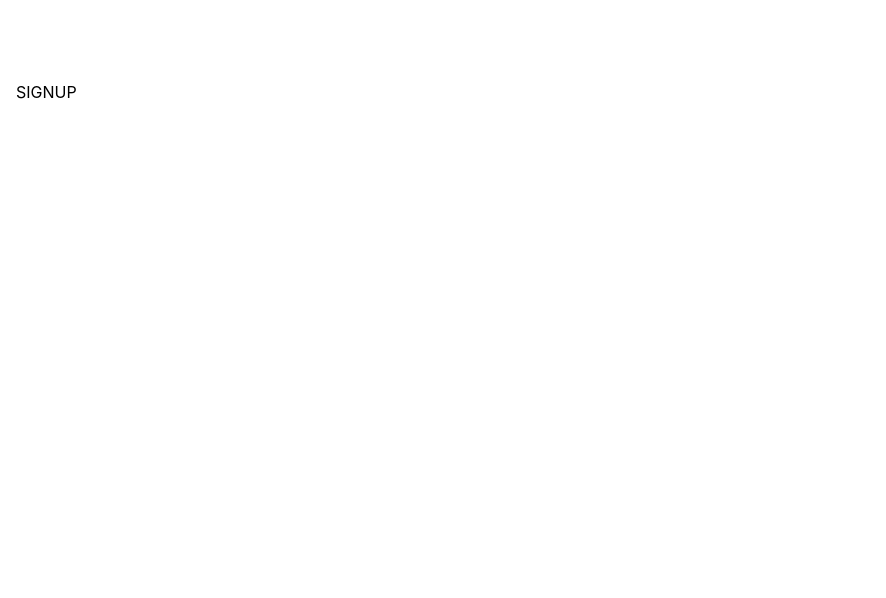
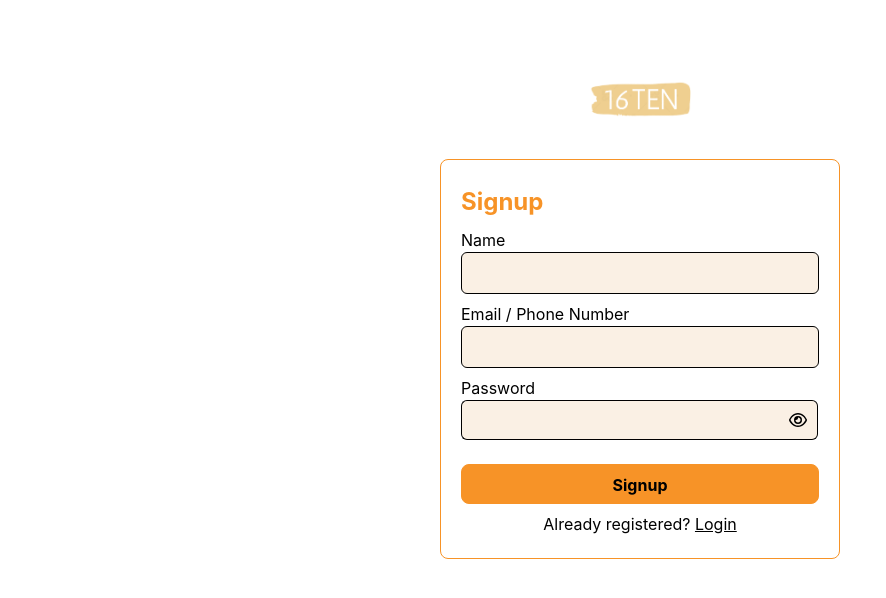
Before and after one commit to piyush-jaiswal-projects/ecommerce, a React (Create React App) app in the folder client/: page /signup in a window 1280 px wide. Shown: the top 598 px of the page, without its empty margins (0-886 px from the left). Built offline with nearby package versions, Linux system fonts and the light colour scheme.

Commit message:
Signup Page

```diff
--- a/client/src/components/Signup/signup.js
+++ b/client/src/components/Signup/signup.js
@@ -1,9 +1,121 @@
-import React from 'react'
+import React, {useState} from 'react'
+import { Logo1, Show, Hide } from '../../constants/images'
+import { useDispatch } from 'react-redux'
+import { signUpUser } from '../../reducers/userReducer'
 
 export default function Signup() {
+    const dispatch = useDispatch();
+
+    const [formData, setFormData] = useState({
+        name: "",
+        username: "",
+        password: ""
+    })
+
+    const [pass, setPass] = useState({
+        type: "password",
+        img: Show
+    })
+
+    function handleChange(e) {
+        setFormData({
+            ...formData,
+            [e.target.name]: e.target.value
+        })
+    }
+
+    function changePasswordState() {
+        if (pass.type === "password") {
+            setPass({
+                type: "text",
+                img: Hide
+            })
+        }
+        else {
+            setPass({
+                type: "password",
+                img: Show
+            })
+        }
+    }
+
+    function Signup() {
+        //add thunk middleware - which on success redirects to home and on failure set status failed
+        // on signup page
+        dispatch(signUpUser({ name: "Piyush" }))
+        window.location.replace("/");
+    }
+
+
     return (
         <div className='mt-[8vw] md:mt-[5vw] p-4'>
-            SIGNUP
+            <div className="w-[25rem] mx-auto flex justify-center">
+                <a href='/'>
+                    <img className="w-[25vw] sm:w-[18vw] md:w-[13vw] lg:w-[8vw]" src={Logo1} alt="16Ten" />
+                </a>
+            </div>
+
+            <div className='flex items-center justify-center'>
+
+                <div className='sm:left-0 w-[20rem] sm:w-[25rem] h-[25rem] mt-10 p-5 rounded-lg border border-secondary'>
+
+                    <div className='my-1'>
+                        <h1 className='text-secondary font-bold text-[1.5rem]'>Signup</h1>
+                    </div>
+
+                    <div className='my-2'>
+                        <label>Name</label>
+                        <br />
+                        <input
+                            className='bg-base border w-[100%] rounded-md p-2 outline-secondary'
+                            type='text'
+                            name='name'
+                            value={formData.name}
+                            onChange={handleChange} />
+                    </div>
+
+                    <div className='my-2'>
+                        <label>Email / Phone Number</label>
+                        <br />
+                        <input
+                            className='bg-base border w-[100%] rounded-md p-2 outline-secondary'
+                            type='text'
+                            name='username'
+                            value={formData.username}
+                            onChange={handleChange} />
+                    </div>
+
+                    <div className='my-2'>
+                            <label>Password</label>
+                    <div>
+                        <span className='flex items-center'>
+                        <input
+                            className='bg-base border-y border-l w-[20rem] h-[2.5rem] rounded-l-md p-2 outline-secondary'
+                            type={pass.type}
+                            name='password'
+                            value={formData.password    }
+                            onChange={handleChange} />
+                                <button onClick={changePasswordState} className='bg-base border-y border-r w-[2.3rem] h-[2.5rem] rounded-r-md p-2 '>
+                                    <img src={pass.img} alt='(.)' />
+                                </button>
+                        </span>
+                    </div>
+                    </div>
+
+                <div className=' mb-2 mt-6'>
+                        <button
+                            onClick={Signup}
+                            className='w-[100%] font-bold border border-secondary hover:bg-base hover:text-secondary h-[2.5rem] p-2 bg-secondary rounded-lg'
+                        >Signup</button>
+                </div>
+
+                <div className='flex justify-center'>
+                    <label>Already registered? <a href="/login" className='underline'>Login</a></label>
+                </div>
+
+
+            </div>
+        </div>
         </div>
     )
 }
--- a/client/src/reducers/userReducer.js
+++ b/client/src/reducers/userReducer.js
@@ -36,6 +36,8 @@ const userReducer = createSlice({
         },
         signUpUser(state, action) {
             // set userid after signup success
+            const { name, id, cart, wishlist } = action.payload;
+            setCookie(true, name, id, cart, wishlist);
             return {
                 ...state,
                 userLoggedIn: true,
@@ -61,4 +63,4 @@ const userReducer = createSlice({
 
 export default userReducer.reducer;
 
-export const {logInUser, logOutUser, addToCart, addToWishlist} = userReducer.actions
+export const {logInUser, logOutUser, signUpUser, addToCart, addToWishlist} = userReducer.actions
```
